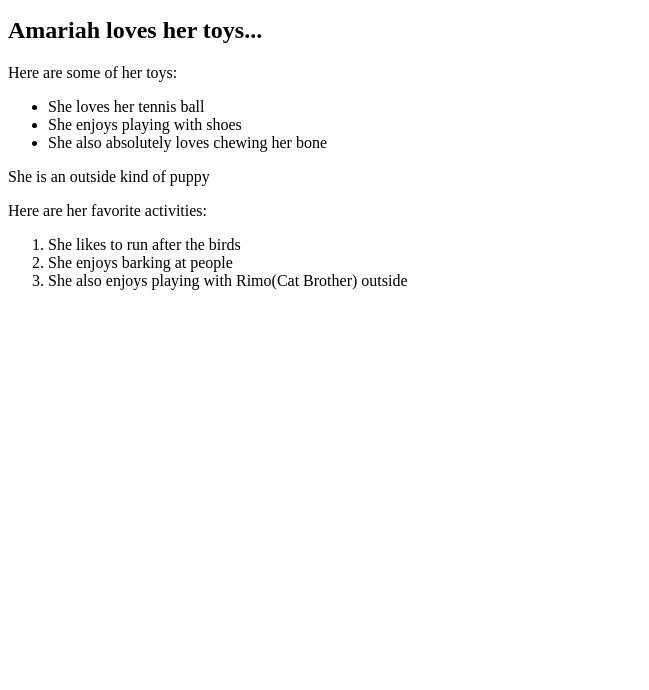
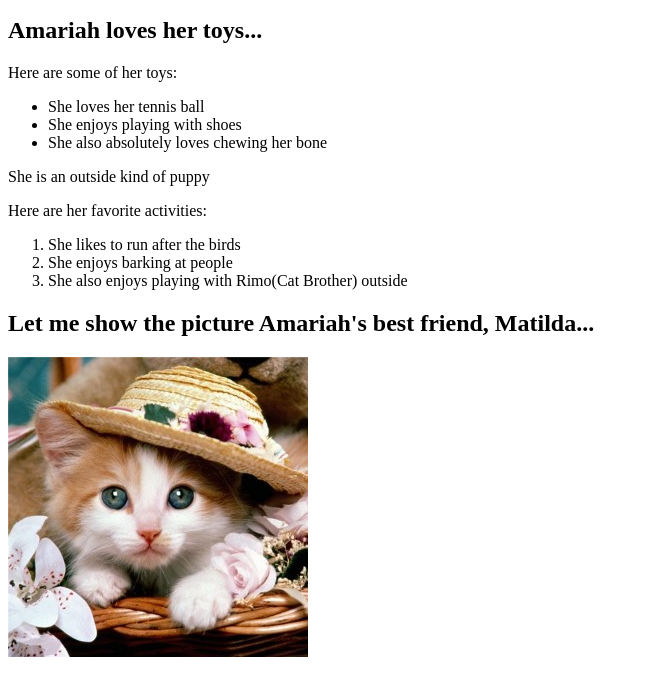
Before and after one commit to marcelinseattle/Amariah-ThePuppy, a plain HTML site: page pet.html in a window 1280 px wide. Shown: the part 110-800 px from the top of the page, without its empty margins (0-649 px from the left). Drawn offline with Linux system fonts and the light colour scheme.

Commit message:
add a picture of Amariah best friend Matilda

```diff
--- a/pet.html
+++ b/pet.html
@@ -21,5 +21,7 @@
     <li>She enjoys barking at people</li>
     <li>She also enjoys playing with Rimo(Cat Brother) outside</li>
   </ol>
+  <h2>Let me show the picture Amariah's best friend, Matilda...</h2>
+  <img src="img/cat.jpeg" alt="Cute cat picture">
   </body>
 </html>
```
Also changed, not shown: img/cat.jpeg (added).
